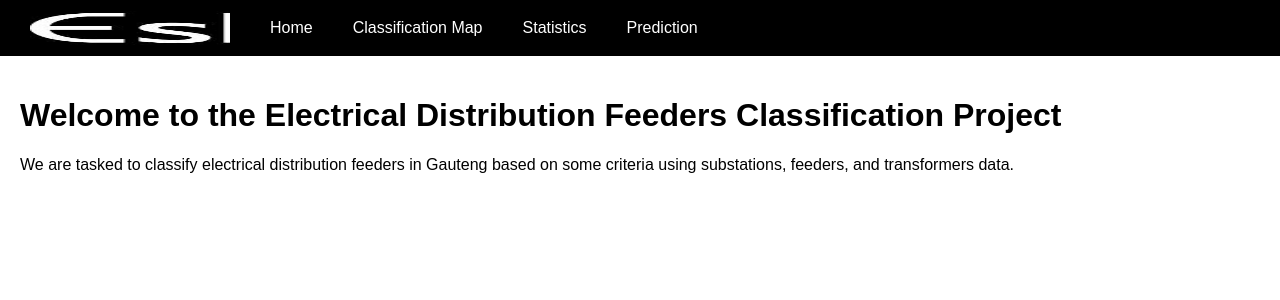
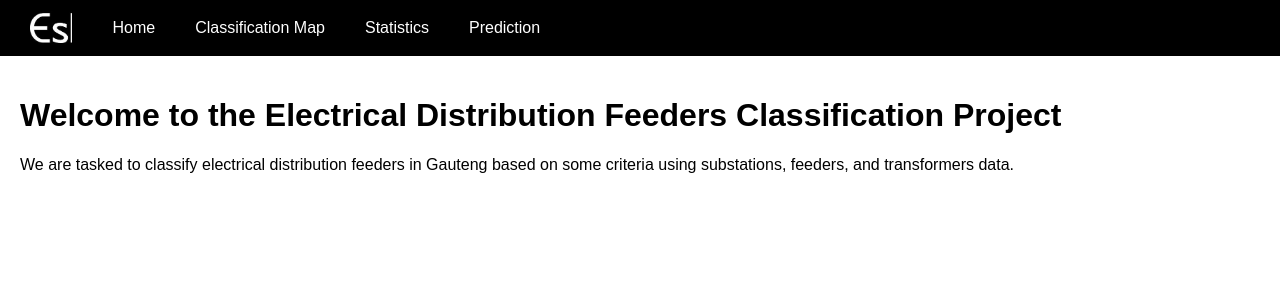
Before and after one commit to Matshavha/Python_App, a Flask app: page / in a window 1280 px wide. Shown: the top 300 px of the page. Run offline with Flask 2, Linux system fonts and the light colour scheme.

Commit message:
Update styles.css

```diff
--- a/static/css/styles.css
+++ b/static/css/styles.css
@@ -15,7 +15,7 @@ body, html {
 
 .navbar img {
     height: 40px; /* Set a maximum height */
-    width: 200px;  /* Maintain aspect ratio */
+    width: auto;  /* Maintain aspect ratio */
     max-width: 200px; /* Set a maximum width to avoid cutting */
     margin: 0 20px; /* Add margin to the sides */
 }
```
